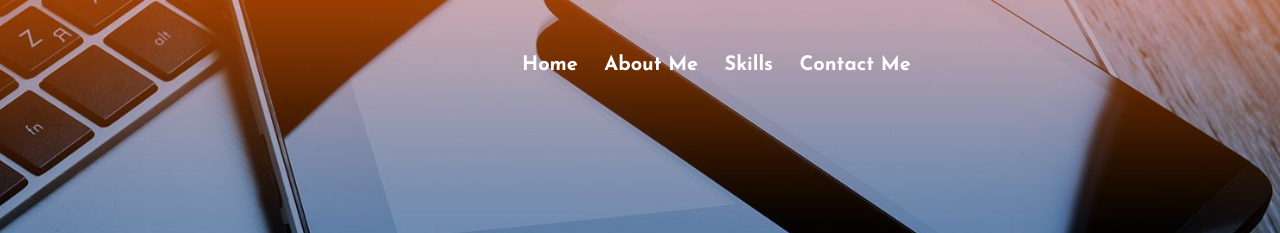
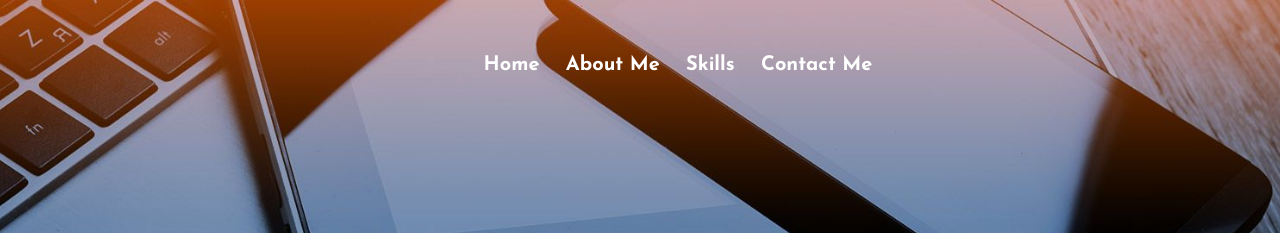
Before and after one commit to Ahnaf-41M/portfolio, a plain HTML site: page index.html in a window 1280 px wide. Shown: the top 233 px of the page. Drawn offline with Linux system fonts and the light colour scheme.

Commit message:
index updated

```diff
--- a/index.html
+++ b/index.html
@@ -20,7 +20,7 @@
 		<!----here Section start---->
 
 		<div class="hero" style="background-image: url('img/bk1.jpg');">
-			<nav style="padding-left: 40%">
+			<nav style="padding-left: 37%">
 				<!-- <h2 class=" logo">Portfo<span>lio</span></h2> -->
 				<ul style="font-size: 20px;">
 					<li><a href="#">Home</a></li>
```
